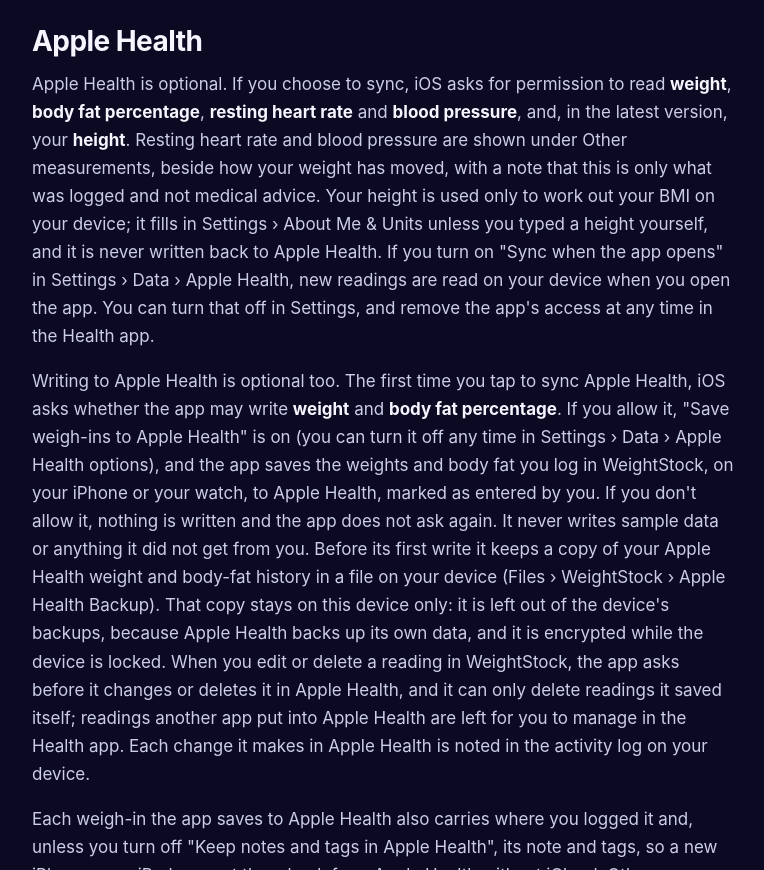
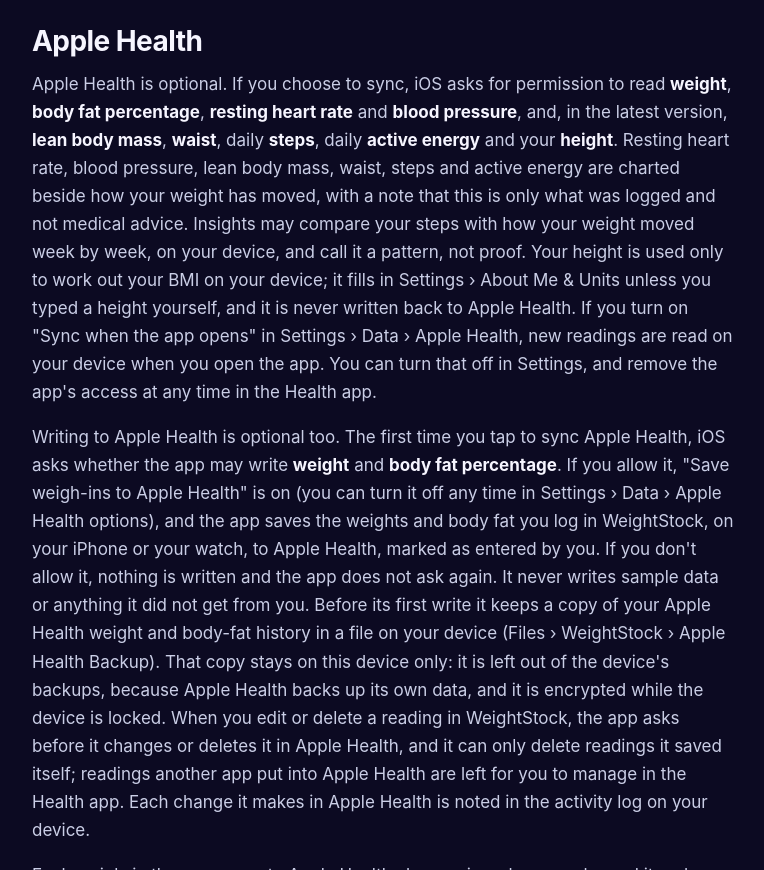
Before and after one commit to joeygameznapps/joeygameznapps.github.io, a plain HTML site: page weightstock/index.html in a window 1280 px wide. Shown: the part 3758-4628 px from the top of the page, without its empty margins (392-1156 px from the left). Drawn offline with Linux system fonts and the light colour scheme.

Commit message:
WeightStock privacy: lean body mass, waist, steps and active energy from Apple Health, read and kept on the device

```diff
--- a/weightstock/index.html
+++ b/weightstock/index.html
@@ -133,7 +133,7 @@
 </section>
 <section class="legal-sec" id="apple-health">
 <h2>Apple Health</h2>
-<p>Apple Health is optional. If you choose to sync, iOS asks for permission to read <strong>weight</strong>, <strong>body fat percentage</strong>, <strong>resting heart rate</strong> and <strong>blood pressure</strong>, and, in the latest version, your <strong>height</strong>. Resting heart rate and blood pressure are shown under Other measurements, beside how your weight has moved, with a note that this is only what was logged and not medical advice. Your height is used only to work out your BMI on your device; it fills in Settings › About Me &amp; Units unless you typed a height yourself, and it is never written back to Apple Health. If you turn on "Sync when the app opens" in Settings › Data › Apple Health, new readings are read on your device when you open the app. You can turn that off in Settings, and remove the app's access at any time in the Health app.</p>
+<p>Apple Health is optional. If you choose to sync, iOS asks for permission to read <strong>weight</strong>, <strong>body fat percentage</strong>, <strong>resting heart rate</strong> and <strong>blood pressure</strong>, and, in the latest version, <strong>lean body mass</strong>, <strong>waist</strong>, daily <strong>steps</strong>, daily <strong>active energy</strong> and your <strong>height</strong>. Resting heart rate, blood pressure, lean body mass, waist, steps and active energy are charted beside how your weight has moved, with a note that this is only what was logged and not medical advice. Insights may compare your steps with how your weight moved week by week, on your device, and call it a pattern, not proof. Your height is used only to work out your BMI on your device; it fills in Settings › About Me &amp; Units unless you typed a height yourself, and it is never written back to Apple Health. If you turn on "Sync when the app opens" in Settings › Data › Apple Health, new readings are read on your device when you open the app. You can turn that off in Settings, and remove the app's access at any time in the Health app.</p>
   <p>Writing to Apple Health is optional too. The first time you tap to sync Apple Health, iOS asks whether the app may write <strong>weight</strong> and <strong>body fat percentage</strong>. If you allow it, "Save weigh-ins to Apple Health" is on (you can turn it off any time in Settings › Data › Apple Health options), and the app saves the weights and body fat you log in WeightStock, on your iPhone or your watch, to Apple Health, marked as entered by you. If you don't allow it, nothing is written and the app does not ask again. It never writes sample data or anything it did not get from you. Before its first write it keeps a copy of your Apple Health weight and body-fat history in a file on your device (Files › WeightStock › Apple Health Backup). That copy stays on this device only: it is left out of the device's backups, because Apple Health backs up its own data, and it is encrypted while the device is locked. When you edit or delete a reading in WeightStock, the app asks before it changes or deletes it in Apple Health, and it can only delete readings it saved itself; readings another app put into Apple Health are left for you to manage in the Health app. Each change it makes in Apple Health is noted in the activity log on your device.</p>
   <p>Each weigh-in the app saves to Apple Health also carries where you logged it and, unless you turn off "Keep notes and tags in Apple Health", its note and tags, so a new iPhone or an iPad can get them back from Apple Health without iCloud. Other apps you allow to read your weight in the Health app can see these notes and tags. If you delete or change a reading in WeightStock only and keep Apple Health's copy as it was, the app saves its own sample again with that choice attached (the value Apple Health shows stays the same), so the reading stays deleted or changed in WeightStock on a new device too.</p>
   <p>Data read from or written to Apple Health is used only to draw your charts and work out the numbers shown in the app. It never leaves your device through the app, is never stored in iCloud by the app, is never used for advertising or marketing, never given to Google or anyone else, and never sold.</p>
```
